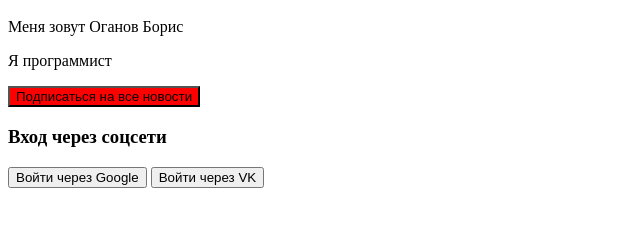
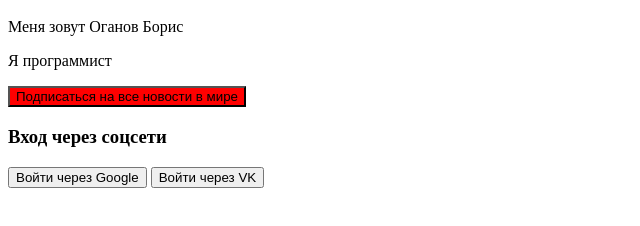
Before and after one commit to KronlsDis/laba6, a plain HTML site: page index.html in a window 1280 px wide. Shown: the part 48-274 px from the top of the page, without its empty margins (0-640 px from the left). Drawn offline with Linux system fonts and the light colour scheme.

Commit message:
Изменил текст кнопки на новый

```diff
--- a/index.html
+++ b/index.html
@@ -6,7 +6,7 @@
   <h1>Привет!</h1>
   <p>Меня зовут Оганов Борис</p>
   <p>Я программист</p>
-  <button style="background-color: red;">Подписаться на все новости</button>
+  <button style="background-color: red;">Подписаться на все новости в мире</button>
   <div>
     <h3>Вход через соцсети</h3>
     <button>Войти через Google</button>
```
